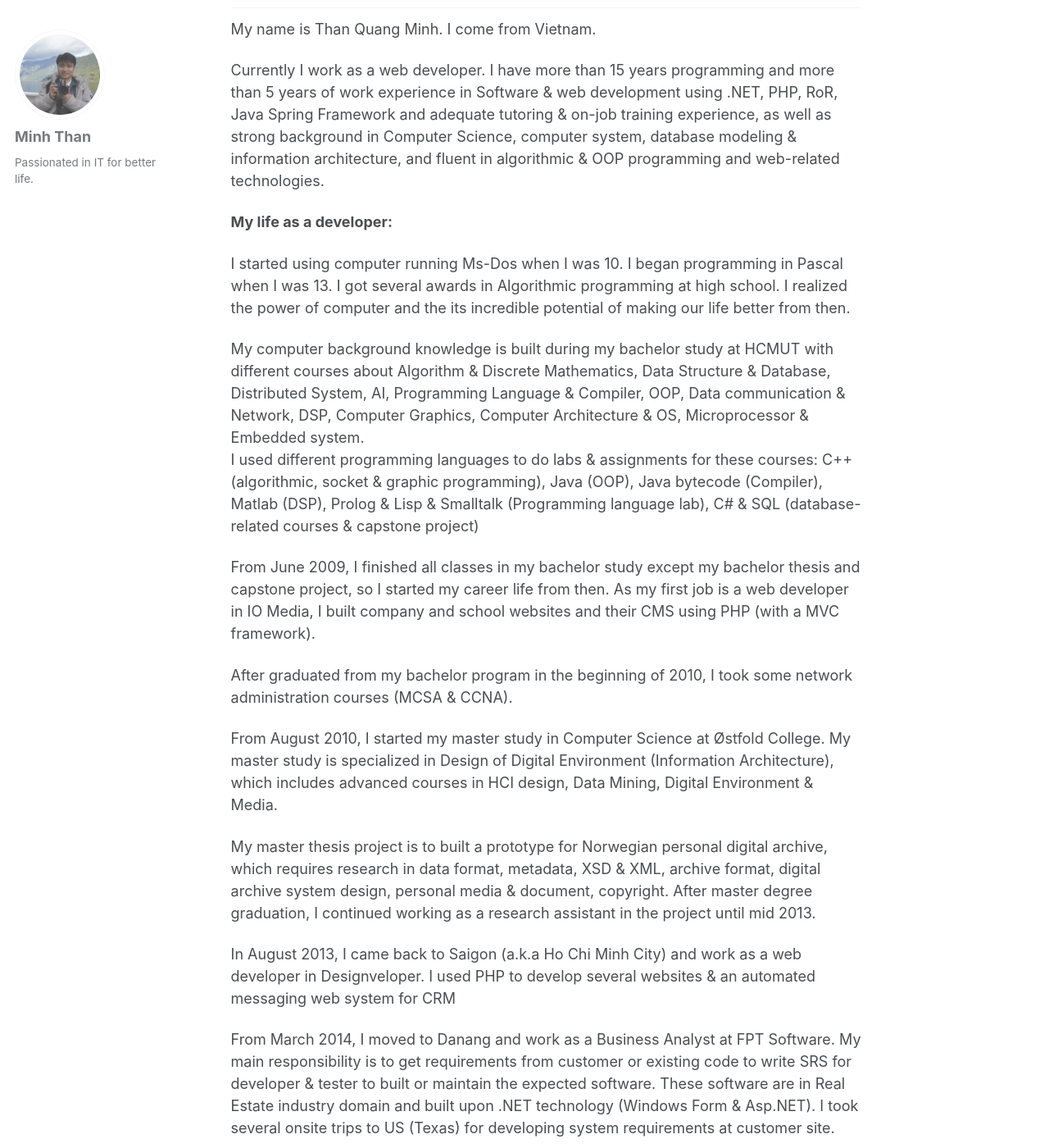
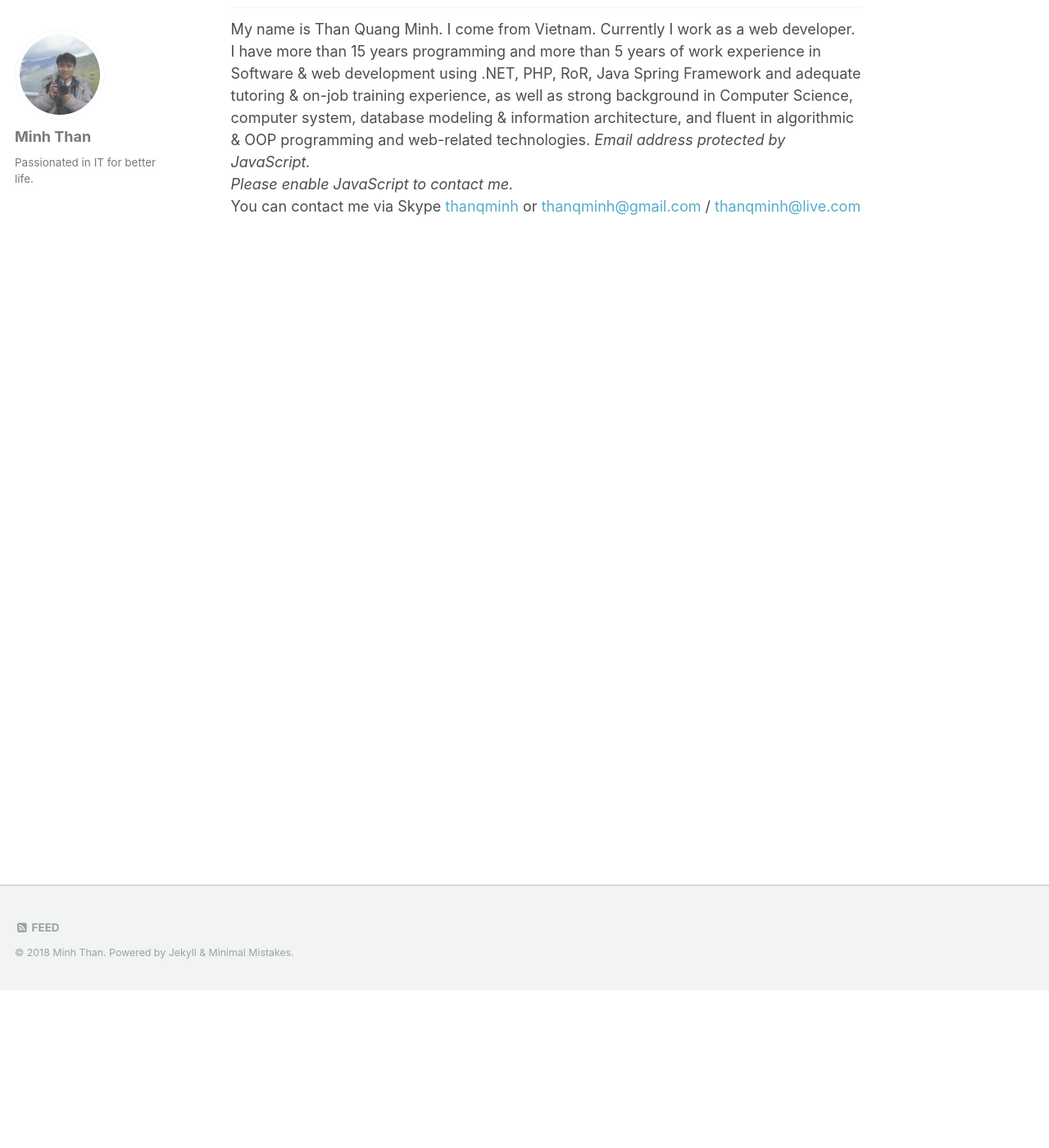
Before and after one commit to thanqminh/thanqminh.github.io, a Jekyll site: the page built from index.html, in a window 1280 px wide and 1400 px high, scrolled down 192 px. Shown: the whole window at 82% size. Built offline with Jekyll 4.4.1, drawn with Linux system fonts in a browser that asks for light colours; the list of posts is cut into pages by our own code; some of the changed text lies outside the part shown.

Commit message:
shorten intro

```diff
--- a/index.html
+++ b/index.html
@@ -4,26 +4,12 @@
 ---
 
 <h2>Welcome to my homepage</h2>
-<p>My name is Than Quang Minh. I come from Vietnam.</p>
-<p>Currently I work as a web developer. I have more than 15 years programming and more than 5 years of work experience in Software & web development using .NET, PHP, RoR, Java Spring Framework and adequate tutoring & on-job training experience, as well as strong background in Computer Science, computer system, database modeling & information architecture, and fluent in algorithmic & OOP programming and web-related technologies. </p>
-<p><b>My life as a developer:</b></p>
-<p>I started using computer running Ms-Dos when I was 10. I began programming in Pascal when I was 13. I got several awards in Algorithmic programming at high school. I realized the power of computer and the its incredible potential of making our life better from then.</p>
-<p>My computer background knowledge is built during my bachelor study at HCMUT with different courses about Algorithm & Discrete Mathematics, Data Structure & Database, Distributed System, AI, Programming Language & Compiler, OOP, Data communication & Network, DSP, Computer Graphics, Computer Architecture & OS, Microprocessor & Embedded system. <br>
-    I used different programming languages to do labs & assignments for these courses: C++ (algorithmic, socket & graphic programming), Java (OOP), Java bytecode (Compiler), Matlab (DSP), Prolog & Lisp & Smalltalk (Programming language lab), C# & SQL (database-related courses & capstone project)</p>
-<p>From June 2009, I finished all classes in my bachelor study except my bachelor thesis and capstone project, so I started my career life from then. As my first job is a web developer in IO Media, I built company and school websites and their CMS using PHP (with a MVC framework).</p>
-<p>After graduated from my bachelor program in the beginning of 2010, I took some network administration courses (MCSA & CCNA).</p>
-<p>From August 2010, I started my master study in Computer Science at Østfold College. My master study is specialized in Design of Digital Environment (Information Architecture), which includes advanced courses in HCI design, Data Mining, Digital Environment & Media. </p>
-<p>My master thesis project is to built a prototype for Norwegian personal digital archive, which requires research in data format, metadata, XSD & XML, archive format, digital archive system design, personal media & document, copyright. After master degree graduation, I continued working as a research assistant in the project until mid 2013.</p>
-<p>In August 2013, I came back to Saigon (a.k.a Ho Chi Minh City) and work as a web developer in Designveloper. I used PHP to develop several websites & an automated messaging web system for CRM</p>
-<p>From March 2014, I moved to Danang and work as a Business Analyst at FPT Software. My main responsibility is to get requirements from customer or existing code to write SRS for developer & tester to built or maintain the expected software. These software are in Real Estate industry domain and built upon .NET technology (Windows Form & Asp.NET). I took several onsite trips to US (Texas) for developing system requirements at customer site.</p>
-<p>From July 2015, I started working as a web developer in Novahub. My responsibility is to develop and optimize websites using Java Spring, Ruby on Rails, and PHP, mainly in backend. I also coached new joining developer (workflow and process) and student trainee (basic web programming courses).</p>
-<p>You can check out my CV at <a href="/cv">CV</a> page and <a href="/portfolio">my portfolio</a> page (Here is <a href="/files/minh-cv.pdf">my CV in PDF format</a>, and <a href="/files/minh-portfolio.pdf">my project portfolio in PDF format</a>)</p>
-<script type="text/javascript" src='http://download.skype.com/share/skypebuttons/js/skypeCheck.js'></script>
-<NOSCRIPT>
+<span>My name is Than Quang Minh. I come from Vietnam.</span>
+<span>Currently I work as a web developer. I have more than 15 years programming and more than 5 years of work experience in Software & web development using .NET, PHP, RoR, Java Spring Framework and adequate tutoring & on-job training experience, as well as strong background in Computer Science, computer system, database modeling & information architecture, and fluent in algorithmic & OOP programming and web-related technologies. </span>
     <em>Email address protected by JavaScript.<BR>
         Please enable JavaScript to contact me.</em>
 </NOSCRIPT>
-<p>You can also contact me via Skype <a href='skype:thanqminh?call'>thanqminh</a> or
+<p>You can contact me via Skype <a href='skype:thanqminh?call'>thanqminh</a> or
     <script type="text/javascript">
         emailG= 'thanqminh@' + 'gmail.com';
         document.write('<a href="mailto:' + emailG + '">' + emailG + '</a>');
```
